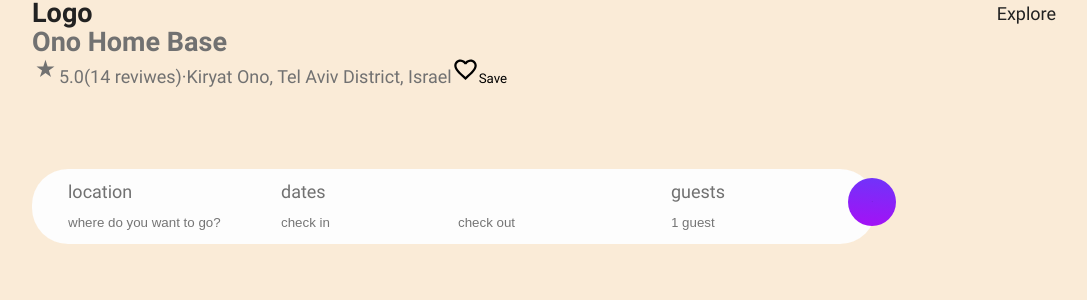
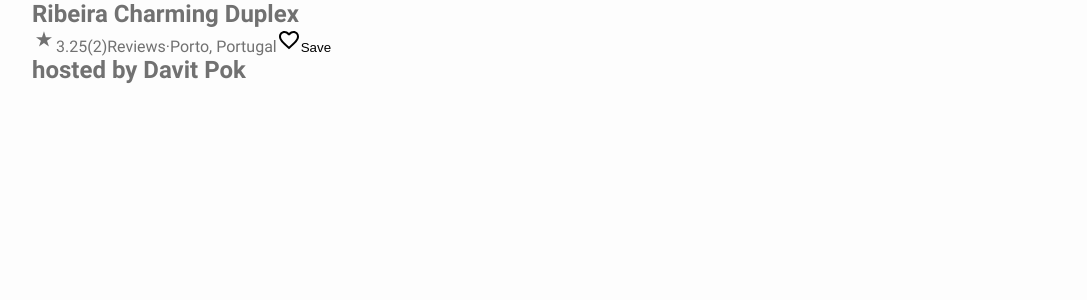
Before and after one commit to OmriScript/Airdod, a React (Create React App) app: page /#/stay/10006546 in a window 1280 px wide. Shown: the top 300 px of the page, without its empty margins (96-1183 px from the left). Built offline with nearby package versions, Linux system fonts and the light colour scheme.

Commit message:
18:40 daniel

```diff
--- a/src/App.jsx
+++ b/src/App.jsx
@@ -1,11 +1,12 @@
 import './assets/styles/styles.scss'
-import React, { Component } from 'react'
+import 'react-dates/initialize'
+
+import { Component } from 'react'
 import { Route, Switch } from 'react-router-dom'
 import { routes } from './routes'
 import { connect } from 'react-redux'
 import { AppHeader } from './cmps/AppHeader'
 import { Footer } from './cmps/Footer'
-import 'react-dates/initialize'
 import { getStays } from './store/actions/stay.actions.js'
 
 export class _App extends Component {
@@ -15,12 +16,9 @@ export class _App extends Component {
   }
 
   render() {
-    const staysToShow = this.props.staysToShow
-    console.log('staysToShow', staysToShow)
-    if (!staysToShow) return <h1>'Loading...'</h1>
     return (
       <div className="app main-container" >
-        <AppHeader />
+        {/* <AppHeader /> */}
         <Switch>
           {routes.map(route => <Route key={route.path} exact component={route.component} path={route.path} />)}
         </Switch>
@@ -30,14 +28,8 @@ export class _App extends Component {
   }
 }
 
-function mapStateToProps(state) {
-  return {
-    staysToShow: state.stayModule.stays
-  }
-}
-
 const mapDispatchToProps = {
   getStays
 }
 
-export const App = connect(mapStateToProps, mapDispatchToProps)(_App)
+export const App = connect(null, mapDispatchToProps)(_App)
--- a/src/assets/styles/basics/_base.scss
+++ b/src/assets/styles/basics/_base.scss
@@ -4,34 +4,22 @@
     padding: 0;
 }
 
-::selection {
-    background-color: $clr1;
-    color: #fff;
-}
-
 html {
     font-family: Roboto-Regular;
-    font-size: rem(18px);
     color: $clr2;
-    line-height: 1.6;
 }
 
 body {
-    background-color:antiquewhite;
-}
-
-img {
-    width: 100%;
+    background-color:$clr1;
 }
 
 h1,h2,h3,h4,h5,h6 {
     font-family: Roboto-Bold;
     font-weight: normal;
-    line-height: 1;
 }
 
 button{
-    font-family: inherit;
+    // font-family: inherit;
     background-color: transparent;
     border: none;
     outline: none;
@@ -39,7 +27,7 @@ button{
 }
 
 a{
-    color: $clr3;
+    // color: $clr3;
     outline: none;
     text-decoration: none;
 }
--- a/src/assets/styles/setup/_typography.scss
+++ b/src/assets/styles/setup/_typography.scss
@@ -9,11 +9,11 @@
 }
 
 @font-face {
+    font-family: Roboto-Regular;
+    src: url(../../font/Roboto-Regular.ttf);
+}
+
+@font-face {
     font-family: Roboto-Medium;
     src: url(../../font/Roboto-Medium.ttf);
 }
-
-@font-face {
-    font-family: Roboto-Regular;
-    src: url(../../font/Roboto-Regular.ttf);
-}
--- a/src/assets/styles/styles.scss
+++ b/src/assets/styles/styles.scss
@@ -6,6 +6,7 @@
 
 //Views
 @import "./views/home-page";
+@import "./views/stay_details";
 
 // Basics
 @import "./basics/helpers";
@@ -13,7 +14,6 @@
 @import "./basics/base";
 @import "./basics/buttons";
 
-
 // Components
 @import "./components/header.scss";
 @import "./components/stay-list";
--- /dev/null
+++ b/src/assets/styles/views/_stay_details.scss
@@ -0,0 +1,32 @@
+.details-gallery-container {
+    display: grid;
+    // width: 1024px;
+    grid-template-columns: repeat(4, 1fr);
+    grid-template-rows: repeat(2);
+
+    & :first-child {
+        // max-width: rem(512px);
+        object-fit: cover;
+        // background-color: red;
+
+        grid-area: 1 / 1 / -1 / 2;
+
+        // img {
+        //     width: 100%;
+        // }
+    }
+
+    & :nth-child(2) {
+        grid-area:  1 / 2 / 2 / 3;
+    }
+    & :nth-child(3) {
+        grid-area:  2 / 2 / 3 / 3;
+    }
+    & :nth-child(4) {
+        grid-area:  1 / 3 / 2 / 4;
+    }
+    & :nth-child(5) {
+        grid-area:  2 / 3 / 3 / 4;
+    }
+
+}
--- a/src/pages/StayApp.jsx
+++ b/src/pages/StayApp.jsx
@@ -1,4 +1,4 @@
-import React, { Component } from 'react'
+import { Component } from 'react'
 import { connect } from 'react-redux'
 import { StayList } from '../cmps/StayList.jsx'
 import { StayFilter } from '../cmps/StayFilter.jsx'
@@ -8,6 +8,7 @@ import { getStays } from '../store/actions/stay.actions.js'
 export class _StayApp extends Component {
     render() {
         const stays = this.props.stays
+
         return (
             <section className="stay-app">
                 <StayFilter />
--- a/src/pages/StayDetails.jsx
+++ b/src/pages/StayDetails.jsx
@@ -1,29 +1,79 @@
 import { Component } from 'react'
-import StarRate from '@material-ui/icons/StarRate'
-import FavoriteBorder from '@material-ui/icons/FavoriteBorder'
+import { stayService } from '../services/stay-service'
+
+import StarRateIcon from '@material-ui/icons/StarRate'
+import HeartIcon from '@material-ui/icons/FavoriteBorder'
+import Avatar from '@material-ui/core/Avatar'
+import { makeStyles } from '@material-ui/core/styles';
 
 export class StayDetails extends Component {
 
+    state = {
+        stay: {}
+    }
 
+    componentDidMount() {
+        this.setStayDetails()
+    }
+
+    async setStayDetails() {
+        const { id } = this.props.match.params
+        let stay = await stayService.getById(id)
+        stay.reviewsAvg = this.calcReviewsAvg(stay)
+        this.setState({ stay })
+    }
+
+    calcReviewsAvg = (stay) => {
+        let reviews = stay.reviews
+        let total = 0;
+        for (let i = 0; i < reviews.length; i++) {
+            total += reviews[i].rate;
+        }
+        return total / reviews.length;
+    }
 
     render() {
+        const img1 = 'https://res.cloudinary.com/ariecloud/image/upload/v1606584668/users/londoning2_fzcrtp.jpg'
+        // const img2 = 'https://res.cloudinary.com/ariecloud/image/upload/v1606584668/users/londoning3_p8fxak.jpg'
+        // const img3 = 'https://res.cloudinary.com/ariecloud/image/upload/v1606584668/users/londoning4_fktfrf.jpg'
+        // const img4 = 'https://res.cloudinary.com/ariecloud/image/upload/v1606584668/users/londoning1_fj7sai.jpg'
+        // const img5 = 'https://res.cloudinary.com/ariecloud/image/upload/v1606584668/users/londoning5_sgfmv5.jpg'
+        if (!this.state.stay) return <h1>reloading</h1>
+        const {
+            reviewsAvg,
+            reviews,
+            loc,
+            name,
+            type,
+            host
+        } = this.state.stay
+
+        console.log('GOT:', this.state.stay)
+
         return (
             <section className="stay-details-container">
                 <div className="details-header-container">
-                    <h1>Ono Home Base</h1>
+                    <h1>{name}</h1>
                     <div>
-                        <StarRate />
-                        <span className="details-header-rate">5.0</span>
-                        <span className="details-header-reviwes">(14 reviwes)</span>
+                        <StarRateIcon />
+                        <span className="details-header-rate">
+                            {reviewsAvg}</span>
+                        {reviews && <span className="details-header-reviwes">
+                            ({reviews.length})Reviews
+                            </span>}
                         <span className="details-header-dot">·</span>
-                        <span className="details-header-tags">Kiryat Ono, Tel Aviv District, Israel</span>
+                        <span className="details-header-tags">
+                            {loc && loc.address}</span>
                         <button className="details-header-save">
-                            <FavoriteBorder />
-                            Save
-                        </button>
+                            <HeartIcon />
+                            Save</button>
                     </div>
                 </div>
-                <div className="details-gallery">
+                {/* <div className="details-gallery-container"></div> */}
+                {/* <Avatar>554</Avatar> */}
+                <div className="host-header-container">
+                    <h2>
+                        {type} hosted by {host && host.fullname}</h2>
 
                 </div>
             </section>
--- a/src/services/stay-service.js
+++ b/src/services/stay-service.js
@@ -52,12 +52,22 @@ const gStays = [
                     fullname: "user2",
                     imgUrl: "/img/img2.jpg"
                 }
+            },
+            {
+                id: "ui055",
+                txt: "Awosom place",
+                rate: 2.5,
+                by: {
+                    _id: "u102",
+                    fullname: "user2",
+                    imgUrl: "/img/img2.jpg"
+                }
             }
         ],
         likedByUserIds: [
             "u101",
             "u102"
-        ]
+        ],
     },
     {
         _id: "10006547",
@@ -150,7 +160,6 @@ const gStays = [
 
 asyncStorage._save(KEY, gStays);
 
-
 async function query(filterBy) {
     // const toys = await axios.get(BASE_URL, { params: filterBy })
     // return toys.data
@@ -159,10 +168,10 @@ async function query(filterBy) {
     // return await asyncStorage.getOne(KEY, filterBy)
 }
 
-async function getById(toyId) {
+async function getById(id) {
     // const toy = axios.get(`${BASE_URL}/${toyId}`)
     // return toy.data
-    return await asyncStorage.getOne(toyId)
+    return await asyncStorage.getOne(KEY, id)
 }
 
 async function save(toy) {
```
